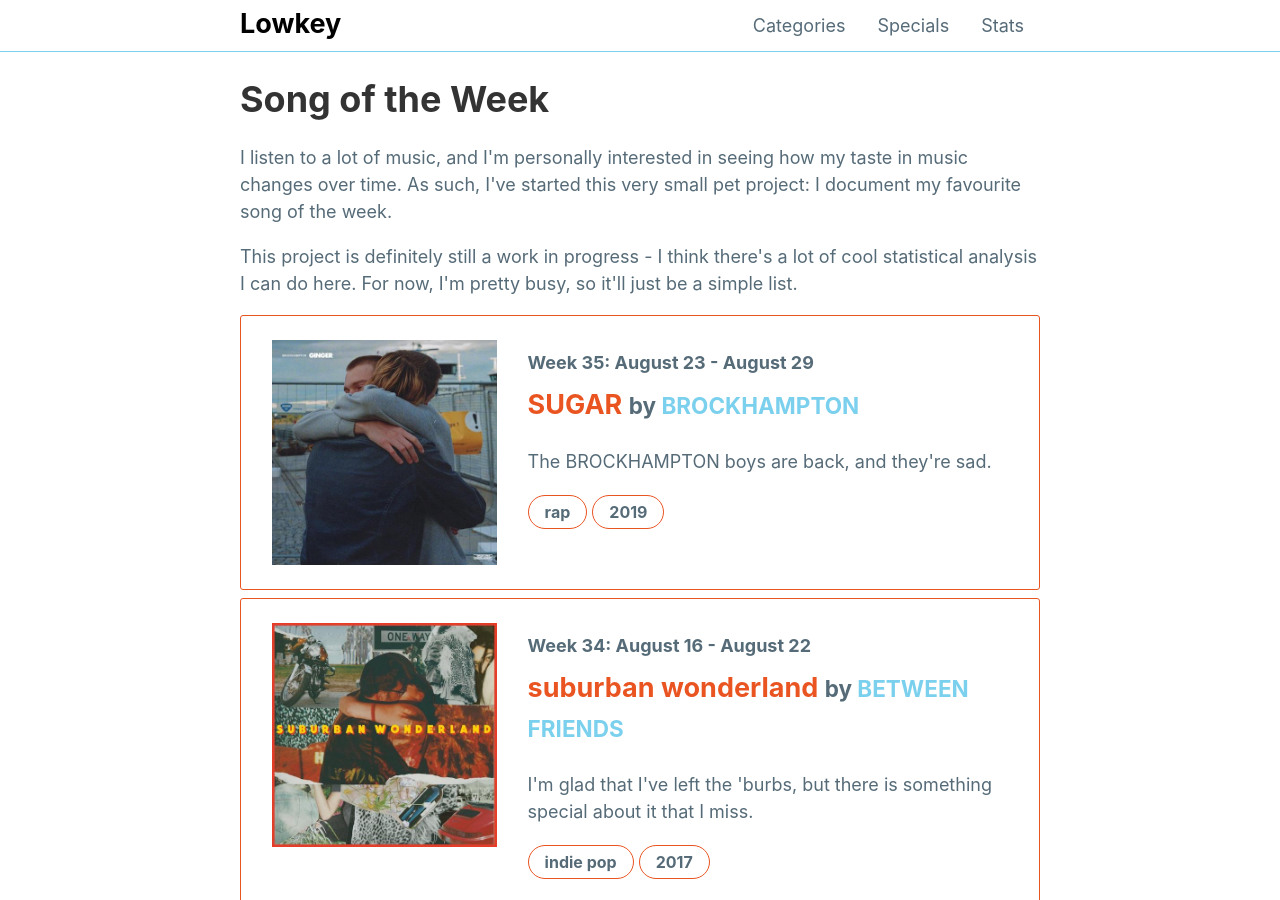
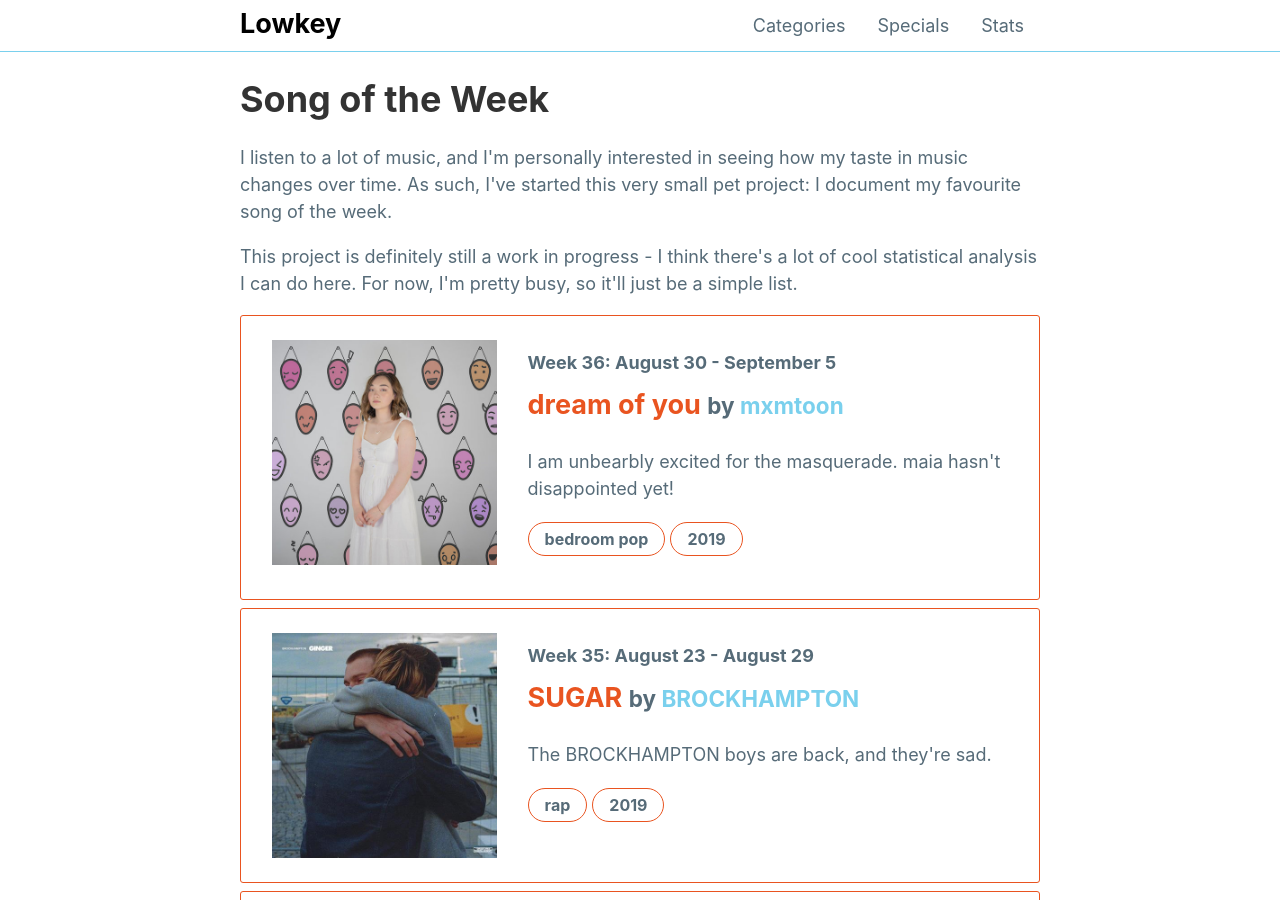
Before and after one commit to mattxwang/lowkey, a Jekyll site: the page built from _stats/song-of-the-week.html, in a window 1280 px wide and 900 px high. Built offline with Jekyll 4.4.1, drawn with Linux system fonts in a browser that asks for light colours; comment, search, counter and statistics services are not loaded.

Commit message:
dream of you :smile:

```diff
--- a/_data/stats.yml
+++ b/_data/stats.yml
@@ -183,8 +183,8 @@
     week: "Week 19: May 3 - May 9"
     title: "prom dress"
     artist: "mxmtoon"
-    album: "prom dress"
-    album_art: "prom-dress.jpg"
+    album: "the masquerade"
+    album_art: "the-masquerade.jpg"
     genre: "bedroom pop"
     year: 2019
     blurb: >
@@ -349,3 +349,13 @@
     year: 2019
     blurb: >
       The BROCKHAMPTON boys are back, and they're sad.
+  week36:
+    week: "Week 36: August 30 - September 5"
+    title: "dream of you"
+    artist: "mxmtoon"
+    album: "the masquerade"
+    album_art: "the-masquerade.jpg"
+    genre: "bedroom pop"
+    year: 2019
+    blurb: >
+      I am unbearbly excited for the masquerade. maia hasn't disappointed yet!
```
Also changed, not shown: img/albums/prom-dress.jpg (deleted), img/albums/the-masquerade.jpg (added).
